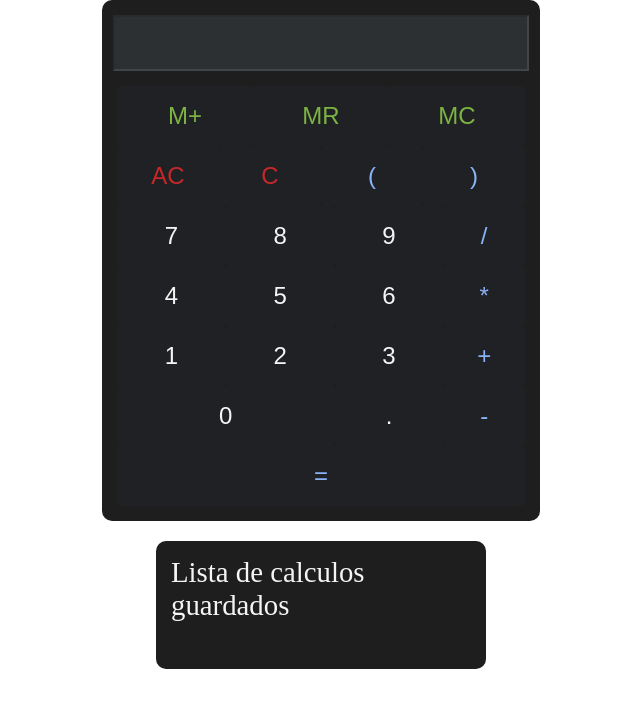
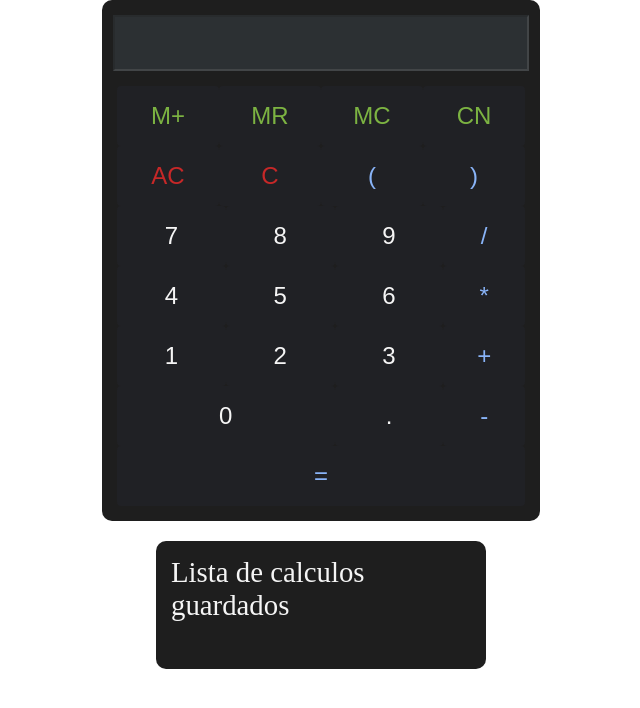
Before and after one commit to jpcorvalan/calculadora-con-reactjs, a React (Create React App) app: page / in a window 1280 px wide. Shown: the top 708 px of the page, without its empty margins (319-959 px from the left). Built offline with nearby package versions, Linux system fonts and the light colour scheme; a web font is replaced by a local one.

Commit message:
Agregada funcionalidad del botón MR, y añadida la tecla CN
El botón MR (Memory Recall) sirve para llamar a los números guardados en una lista. Con el botón CN (Choose Number), puede elegirse el número a utilizar.

```diff
--- a/src/App.js
+++ b/src/App.js
@@ -1,6 +1,6 @@
 import './App.css';
 import { Calculadora } from './components/Calculadora';
-import React, { useEffect } from 'react';
+import React, { useState, useEffect } from 'react';
 import { DivCentrado } from './components/styles/App';
 import { ListaGuardados } from './components/ListaGuardados';
 import { ListaGuardadosContext } from './context/ListaGuardadosContext';
@@ -9,19 +9,33 @@ import { useLocalStorage } from './hooks/useLocalStorage';
 
 function App() {
 
+    // Contiene la lista y su modificador
     const [lista, actualizarLista] = useLocalStorage('numeros_guardados', []);
 
-    const numerosGuardados = {
+    // Contiene un número que servirá de índice para manipular la lista, con su modificador
+    const [indiceLista, actualizarIndiceLista] = useState(0);
+
+    // Contiene la visibilidad del input principal, cuando el input principal no se muestre
+    // se mostrará otro, que contendrá la lista de números, y viceversa.
+    const [visibilidadInputPrincipal, setVisibilidadInputPrincipal] = useState(true);
+
+    // Este objeto se utiliza para el provider del contexto, y contiene todos los estados de arriba.
+    const contextoListaDeNumeros = {
         lista,
-        actualizarLista
+        actualizarLista,
+        indiceLista,
+        actualizarIndiceLista,
+        visibilidadInputPrincipal,
+        setVisibilidadInputPrincipal
     }
 
+    // Cada vez que la lista se modifique, el componente hará render para que se visualice el cambio
     useEffect(() => { }, [lista, actualizarLista]);
 
     return (
 
         <DivCentrado>
-            <ListaGuardadosContext.Provider value={numerosGuardados} >
+            <ListaGuardadosContext.Provider value={contextoListaDeNumeros} >
                 <Calculadora />
                 <ListaGuardados />
             </ListaGuardadosContext.Provider>
--- a/src/components/Boton.jsx
+++ b/src/components/Boton.jsx
@@ -5,7 +5,15 @@ import { ListaGuardadosContext } from '../context/ListaGuardadosContext';
 // Si no se recibe el estado inicial del input, este se coloca como un string vacío.
 // Si no se recibe la función para cambiar el estado inicial del input, se coloca por defecto como una función vacía.
 function Boton({ digito = 0, color, initialInputState = '', setInputState = () => undefined }) {
-	const contextoNumerosGuardados = useContext(ListaGuardadosContext);
+	// Traemos todas las funciones de estado que nos provee el contexto
+	const {
+		lista,
+		actualizarLista,
+		indiceLista,
+		actualizarIndiceLista,
+		visibilidadInputPrincipal,
+		setVisibilidadInputPrincipal,
+	} = useContext(ListaGuardadosContext);
 
 	const comprobar = (digito) => {
 		switch (digito) {
@@ -28,16 +36,54 @@ function Boton({ digito = 0, color, initialInputState = '', setInputState = () =
 
 				// Comprobamos que se cumplan ambas expresiones regulares.
 				if (numRegExp.test(initialInputState) && !calcRegExp.test(initialInputState)) {
-					contextoNumerosGuardados.actualizarLista([
-						...contextoNumerosGuardados.lista,
-						initialInputState,
-					]);
+					actualizarLista([...lista, initialInputState]);
 				}
 				break;
 
+			case 'MR':
+				// Memory Recall
+				// Si el input principal está visible, y existen elementos guardados,
+				// se cambia la visibilidad, y se pasa a mostrar el input secundario
+				// con el primer elemento de la lista de guardados
+				if (visibilidadInputPrincipal && lista.length > 0) {
+					setVisibilidadInputPrincipal(false);
+				} else {
+					// Si el input secundario ya se está mostrando con el primer elemento de la lista
+					// al seguir presionando el botón, se navegará por los otros números guardados.
+					// Todo esto, sumando 1 al indice cada vez que se presione el botón.
+					if (lista.length > 0 && indiceLista < lista.length) {
+						actualizarIndiceLista(indiceLista + 1);
+					} else if (lista.length > 0 && indiceLista >= lista.length) {
+						actualizarIndiceLista(0);
+					}
+				}
+				break;
+
+			case 'CN':
+				// Choose Number
+				// Cuando el usuario esté listo para escojer un número de la lista tiene que presionar este botón
+
+				// Al presionar el botón, verificamos que efectivamente el input principal esté oculto
+				// y se esté mostrando el input secundario que contiene la lista.
+				if (!visibilidadInputPrincipal) {
+					// Al cumplir la condición, concatenamos el cálculo del input principal
+					// con el número de la lista que fue seleccionado, este último se colocará entre paréntesis.
+					setInputState(`${initialInputState}(${lista[indiceLista]})`);
+
+					// Finalmente, cambiamos a verdadera la visibilidad del input principal para ver el resultado.
+					setVisibilidadInputPrincipal(true);
+				}
+
+				// Si el input principal es el que se está mostrando, este botón no hará nada
+				break;
+
 			case 'MC':
-				// Memory Clear, borrará todos los datos almacenados, reemplazándolos por una cadena vacía.
-				contextoNumerosGuardados.actualizarLista([]);
+				// Memory Clear, borrará el último dato de la lista
+				if (lista.length > 0) {
+					let listaAux = [...lista];
+					listaAux.pop();
+					actualizarLista(listaAux);
+				}
 				break;
 
 			case '=':
--- a/src/components/Botonera.jsx
+++ b/src/components/Botonera.jsx
@@ -11,15 +11,22 @@ function Botonera({ initialInputState, setInputState }) {
 	const calculos = ['/', '*', '+', '-'];
 
 	// Botones de memoria
-	const memoria = ['M+', 'MR', 'MC'];
+	const memoria = ['M+', 'MR', 'MC', 'CN'];
 
 	return (
 		<Fragment>
 			{/* Los botones iniciales serán los de memoria:
 
-                -M+ -> Guarda el valor en pantalla
-                -MR -> Recupera el último valor guardado en la memoria (Memory Recall)
-                -MC -> Borra el último dato guardado en la memoria (Memory Clear)
+                -M+ ->  Guarda el valor en pantalla (Solo números, positivos y negativos).
+
+                -MR ->  Recupera el último valor guardado en la memoria (Memory Recall).
+                        Si se sigue presionando, navegará por los diferentes
+                        números guardados en la lista.
+
+                -MC ->  Borra el último dato guardado en la memoria (Memory Clear).
+
+                -CN -> "Choose Number", sirve para que el usuario elija el número guardado a utilizar
+                        cuando navegue entre la lista de guardados.
             */}
 			<DivEnFila>
 				{memoria.map((item) => (
--- a/src/components/Calculadora.jsx
+++ b/src/components/Calculadora.jsx
@@ -1,9 +1,19 @@
-import React, { useEffect } from 'react';
+import React, { useState, useEffect, useContext } from 'react';
 import { Botonera } from './Botonera';
 import { DivCentrado, InputStyled } from './styles/Calculadora';
+import { ListaGuardadosContext } from '../context/ListaGuardadosContext';
 
 function Calculadora() {
-	const [initialState, setInputState] = React.useState('');
+	const [initialState, setInputState] = useState('');
+	const { visibilidadInputPrincipal, lista, indiceLista } = useContext(ListaGuardadosContext);
+
+	const ocultarInput = (valor) => {
+		if (valor) {
+			return 'text';
+		} else {
+			return 'hidden';
+		}
+	};
 
 	// Para eliminar la mayor cantidad de errores al trabajar con los cálculos, utilizamos expresiones regulares
 	// Estas, al estar dentro del useEffect(), estarán pendiente cada vez que se escriba un digito en el input.
@@ -37,7 +47,21 @@ function Calculadora() {
 	// Return y render
 	return (
 		<DivCentrado>
-			<InputStyled type="text" defaultValue={initialState} disabled={true} />
+			{/* Este input será el principal, que contendrá los cálculos que vaya haciendo el usuario
+                Por supuesto, aparece como visible por defecto */}
+			<InputStyled
+				type={ocultarInput(visibilidadInputPrincipal)}
+				defaultValue={initialState}
+				disabled={true}
+			/>
+
+			{/* Este input estará oculto, y será el encargado de visualizar los números guardados de la lista
+                cuando el usuario lo indique*/}
+			<InputStyled
+				type={ocultarInput(!visibilidadInputPrincipal)}
+				defaultValue={lista[indiceLista]}
+				disabled={true}
+			/>
 			<Botonera initialInputState={initialState} setInputState={setInputState} />
 		</DivCentrado>
 	);
```
